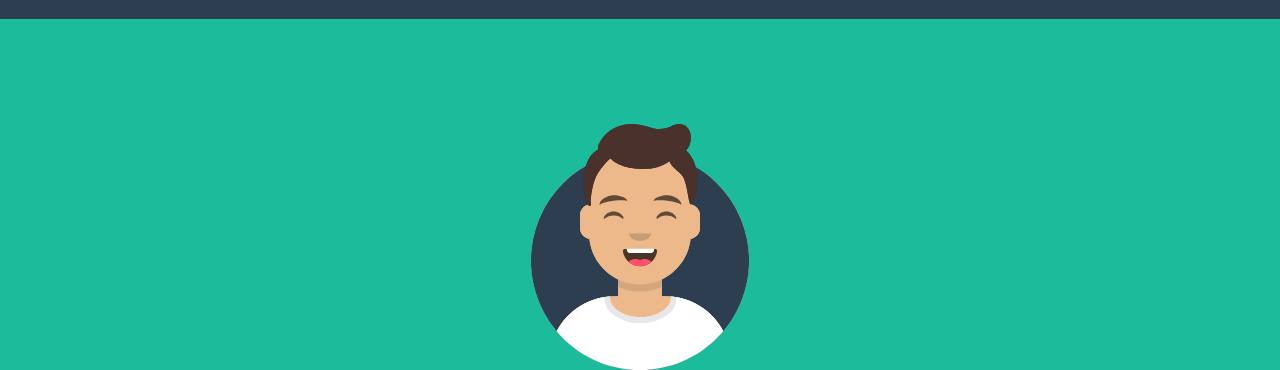
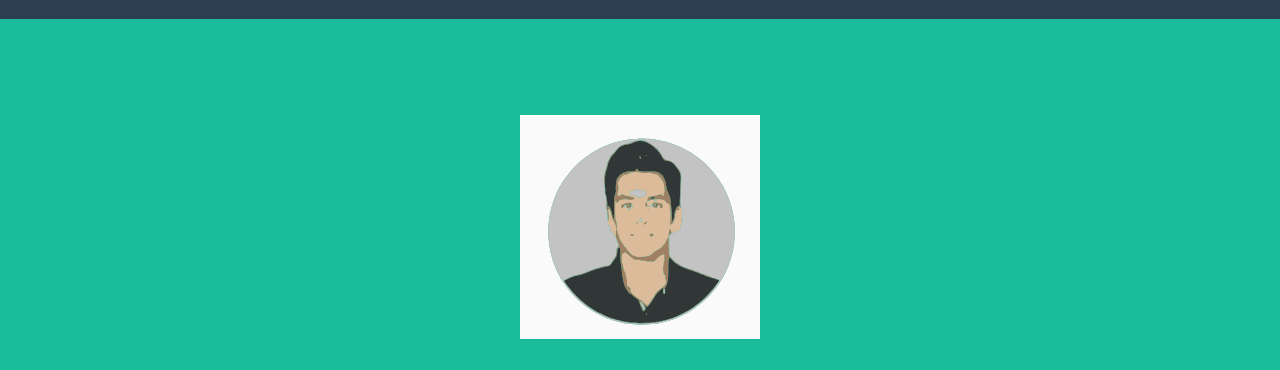
Before and after one commit to samirrana/samirrana.github.io, a website with bundled scripts: page index.html in a window 1280 px wide. Shown: the part 85-455 px from the top of the page. Built offline with nearby package versions, Linux system fonts and the light colour scheme.

Commit message:
Added logo

```diff
--- a/index.html
+++ b/index.html
@@ -8,7 +8,7 @@
   <meta name="description" content="">
   <meta name="author" content="">
 
-  <title>Freelancer - Start Bootstrap Theme</title>
+  <title>Samir Rana Portfolio</title>
 
   <!-- Custom fonts for this theme -->
   <link href="vendor/fontawesome-free/css/all.min.css" rel="stylesheet" type="text/css">
@@ -51,7 +51,7 @@
     <div class="container d-flex align-items-center flex-column">
 
       <!-- Masthead Avatar Image -->
-      <img class="masthead-avatar mb-5" src="img/avataaars.svg" alt="">
+      <img class="masthead-avatar mb-5" src="img/samir.svg" alt="">
 
       <!-- Masthead Heading -->
       <h1 class="masthead-heading text-uppercase mb-0">Samir Anwar Rana</h1>
```
Also changed, not shown: img/samir.svg (added).
